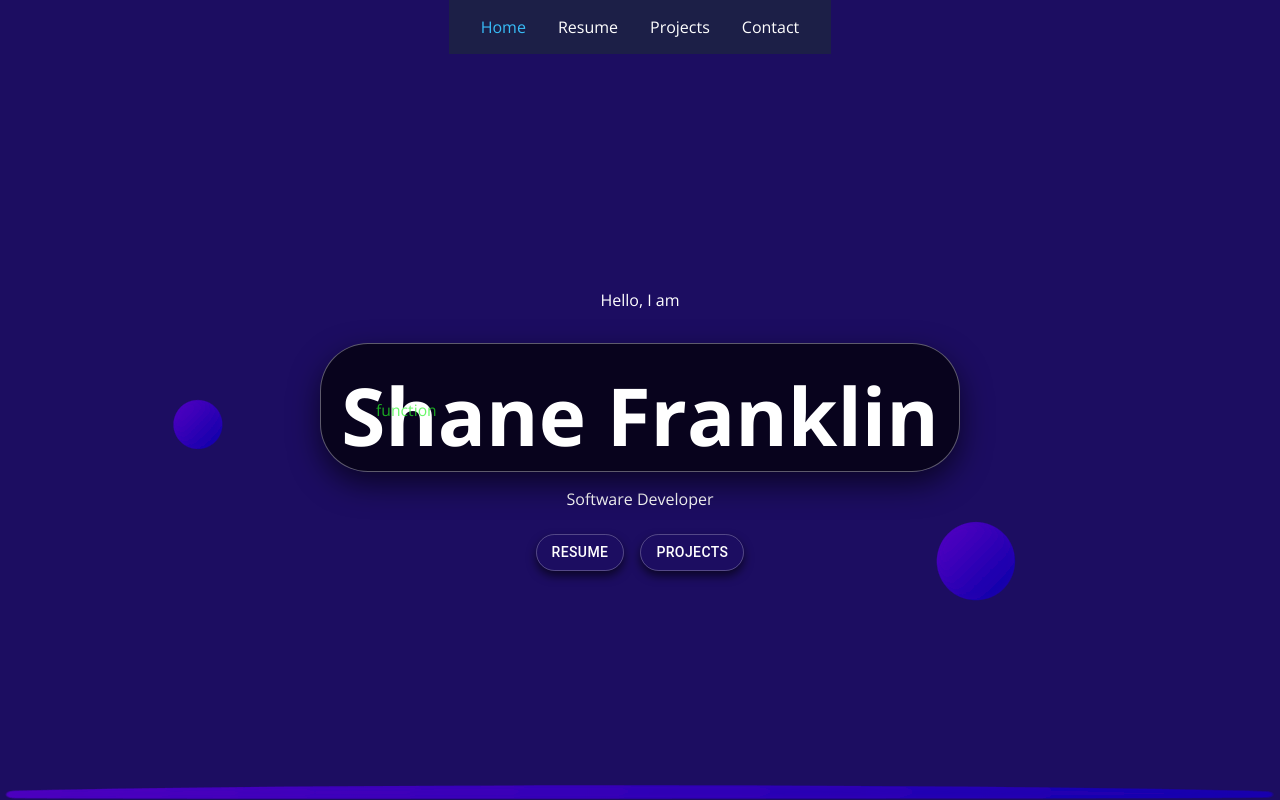
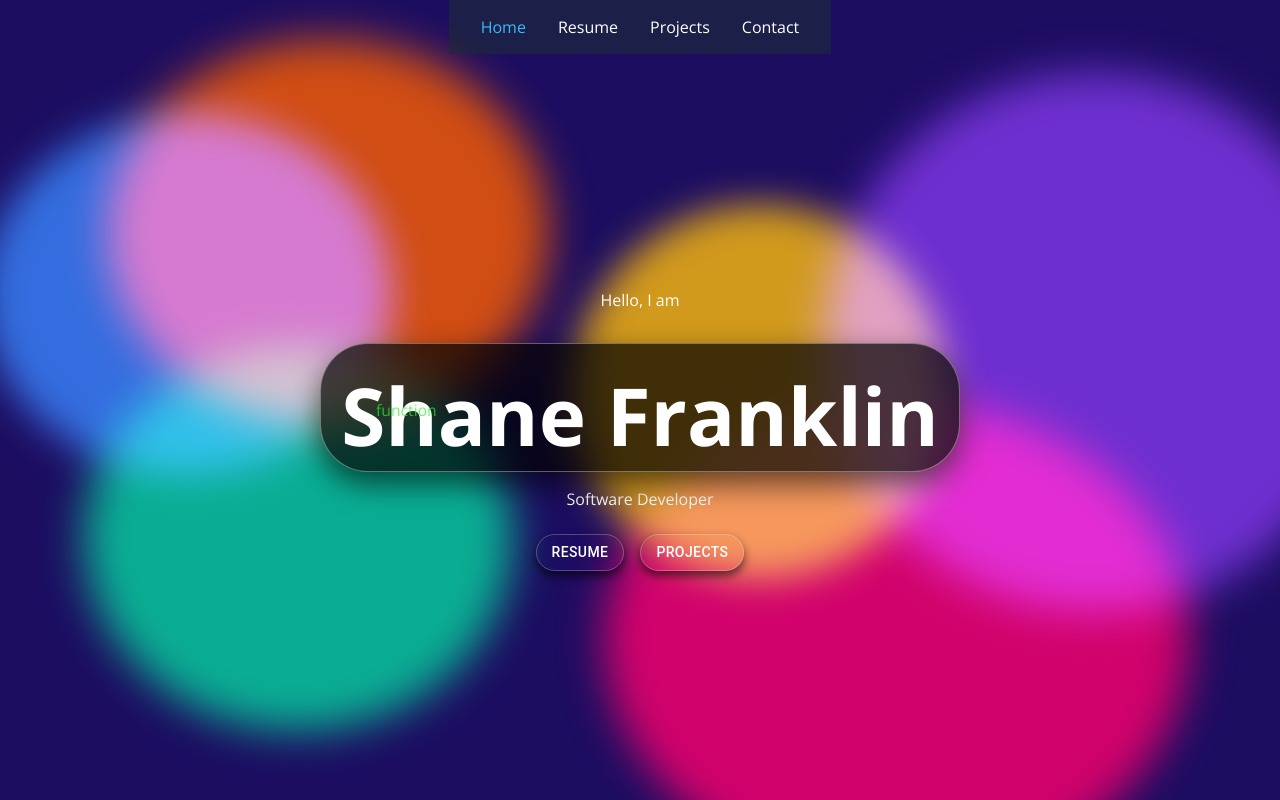
Before and after one commit to shaneTF/portfolio-website-nextjs, a Next.js app: page / in a window 1280 px wide. Built offline with nearby package versions, Linux system fonts and the light colour scheme; what @mui/material-nextjs would draw is missing.

Commit message:
Changed the lava lamp blobs to pure CSS to improve frame rate.

```diff
--- a/components/lavalamp_background/LavaLampBackground.tsx
+++ b/components/lavalamp_background/LavaLampBackground.tsx
@@ -1,126 +1,14 @@
-"use client";
-
-import { useEffect, useRef } from "react";
 import classes from "./lavalamp.module.css";
 
 export default function LavaLampBackground() {
-  const containerRef = useRef<HTMLDivElement>(null);
-
-  useEffect(() => {
-    const container = containerRef.current;
-    if (!container || window.matchMedia("(prefers-reduced-motion: reduce)").matches) {
-      return;
-    }
-
-    let stopped = false;
-    const runningAnimations = new Set<Animation>();
-    const blobs = Array.from(container.children) as HTMLElement[];
-    const randomScale = () => 0.3 + Math.random() * 0.45;
-
-    const startRising = (
-      blob: HTMLElement,
-      x: number,
-      duration: number,
-      startScale: number,
-    ) => {
-      if (stopped) return;
-
-      const topY = -blob.offsetHeight - 20;
-      const bottomY = window.innerHeight * 0.92;
-      const topScale = randomScale();
-      const animation = blob.animate(
-        [
-          { transform: `translate3d(${x}px, ${bottomY}px, 0) scale(${startScale})` },
-          {
-            transform: `translate3d(${x}px, ${topY}px, 0) scale(${topScale})`,
-          },
-        ],
-        { duration, easing: "ease-in-out", fill: "forwards" },
-      );
-
-      runningAnimations.add(animation);
-      animation.onfinish = () => {
-        runningAnimations.delete(animation);
-        if (stopped) return;
-
-        const maxX = Math.max(0, window.innerWidth - blob.offsetWidth);
-        startFalling(blob, Math.random() * maxX, topY, bottomY, duration, topScale);
-      };
-    };
-
-    const startFalling = (
-      blob: HTMLElement,
-      x: number,
-      topY: number,
-      bottomY: number,
-      duration: number,
-      topScale: number,
-    ) => {
-      if (stopped) return;
-
-      const bottomScale = randomScale();
-      const animation = blob.animate(
-        [
-          { transform: `translate3d(${x}px, ${topY}px, 0) scale(${topScale})` },
-          {
-            transform: `translate3d(${x}px, ${bottomY}px, 0) scale(${bottomScale})`,
-          },
-        ],
-        { duration, easing: "ease-in-out", fill: "forwards" },
-      );
-
-      runningAnimations.add(animation);
-      animation.onfinish = () => {
-        runningAnimations.delete(animation);
-        startRising(blob, x, duration, bottomScale);
-      };
-    };
-
-    blobs.forEach((blob, index) => {
-      const startX = Math.min(
-        window.innerWidth - blob.offsetWidth,
-        window.innerWidth * (index === 0 ? 0.1 : 0.7),
-      );
-      const duration = index === 0 ? 12000 : 15000;
-      startRising(blob, Math.max(0, startX), duration, randomScale());
-    });
-
-    return () => {
-      stopped = true;
-      runningAnimations.forEach((animation) => animation.cancel());
-      runningAnimations.clear();
-    };
-  }, []);
-
   return (
-    <>
-      {/* SVG Filter */}
-      <svg
-        style={{
-          position: "absolute",
-          width: 0,
-          height: 0,
-        }}
-      >
-        <filter id="gooey">
-          <feGaussianBlur in="SourceGraphic" stdDeviation="6" result="blur" />
-          <feColorMatrix
-            in="blur"
-            mode="matrix"
-            values="
-              1 0 0 0 0
-              0 1 0 0 0
-              0 0 1 0 0
-              0 0 0 22 -8
-            "
-          />
-        </filter>
-      </svg>
-
-      <div ref={containerRef} className={classes["lava-container"]}>
-        <div className={`${classes.blob} ${classes["blob-1"]}`} />
-        <div className={`${classes.blob} ${classes["blob-2"]}`} />
-      </div>
-    </>
+    <div className={classes["lava-bg"]}>
+      <div className={classes["blob"] + " " + classes["blob-1"]} />
+      <div className={classes["blob"] + " " + classes["blob-2"]} />
+      <div className={classes["blob"] + " " + classes["blob-3"]} />
+      <div className={classes["blob"] + " " + classes["blob-4"]} />
+      <div className={classes["blob"] + " " + classes["blob-5"]} />
+      <div className={classes["blob"] + " " + classes["blob-6"]} />
+    </div>
   );
 }
--- a/components/lavalamp_background/lavalamp.module.css
+++ b/components/lavalamp_background/lavalamp.module.css
@@ -1,40 +1,141 @@
-.lava-container {
+.lava-bg {
   position: fixed;
   inset: 0;
   overflow: hidden;
-  z-index: 0;
-
-  filter: url(#gooey);
+  z-index: -1;
 }
 
-.lava-container::before {
-  content: "";
+/* Shared blob styles */
+.blob {
   position: absolute;
-  left: -30%;
-  bottom: -8vh;
-  width: 160%;
-  height: 10vh;
-  border-radius: 50% 50% 0 0 / 30% 30% 0 0;
-  background: linear-gradient(135deg, #5c01c4ad, #0300a7a2);
+  border-radius: 50%;
+
+  filter: blur(20px);
+  opacity: 0.8;
+
+  will-change: transform;
+  transform: translateZ(0);
+  mix-blend-mode: lighten;
 }
 
-.blob {
-  position: absolute;
-  border-radius: 9999px;
+/* Orange */
+.blob-1 {
+  width: 400px;
+  height: 350px;
 
-  background: linear-gradient(135deg, #5c01c4ad, #0300a7a2);
+  background: #ff5e00;
 
-  opacity: 0.9;
+  left: 10%;
+  bottom: -10%;
+
+  animation: rise1 18s ease-in-out infinite;
 }
 
-.blob-1 {
-  width: 140px;
-  height: 140px;
-  transform: translate3d(10vw, 92vh, 0);
+/* Pink */
+.blob-2 {
+  width: 550px;
+  height: 450px;
+
+  background: #ff006e;
+
+  left: 50%;
+  bottom: -20%;
+
+  animation: rise2 28s ease-in-out infinite;
 }
 
-.blob-2 {
-  width: 160px;
-  height: 160px;
-  transform: translate3d(70vw, 92vh, 0);
+/* Purple */
+.blob-3 {
+  width: 500px;
+  height: 500px;
+
+  background: #8338ec;
+
+  right: -10%;
+  bottom: 20%;
+
+  animation: drift 28s ease-in-out infinite;
 }
+
+/* Accent */
+.blob-4 {
+  width: 400px;
+  height: 400px;
+
+  background: #ffbe0b;
+
+  left: 40%;
+  top: 20%;
+
+  animation: drift2 28s ease-in-out infinite;
+}
+
+/* Blue */
+.blob-5 {
+  width: 430px;
+  height: 380px;
+
+  background: #3a86ff;
+
+  left: -5%;
+  top: 10%;
+
+  animation: drift2 32s ease-in-out infinite;
+}
+
+/* Teal */
+.blob-6 {
+  width: 400px;
+  height: 360px;
+
+  background: #06d6a0;
+
+  left: 12%;
+  top: 50%;
+
+  animation: drift 30s ease-in-out infinite;
+}
+
+@keyframes rise1 {
+  0%,
+  100% {
+    transform: translateY(-200px) scale(1);
+  }
+
+  50% {
+    transform: translateY(-600px) scale(1.15);
+  }
+}
+
+@keyframes rise2 {
+  0%,
+  100% {
+    transform: translate(-50px, 0) scale(1);
+  }
+
+  50% {
+    transform: translate(50px, -300px) scale(1.2);
+  }
+}
+
+@keyframes drift {
+  0%,
+  100% {
+    transform: translate(0, 0) scale(1);
+  }
+
+  50% {
+    transform: translate(-200px, -150px) scale(1.25);
+  }
+}
+
+@keyframes drift2 {
+  0%,
+  100% {
+    transform: translate(0, 0) scale(1);
+  }
+
+  50% {
+    transform: translate(150px, 100px) scale(0.8);
+  }
+}
```
